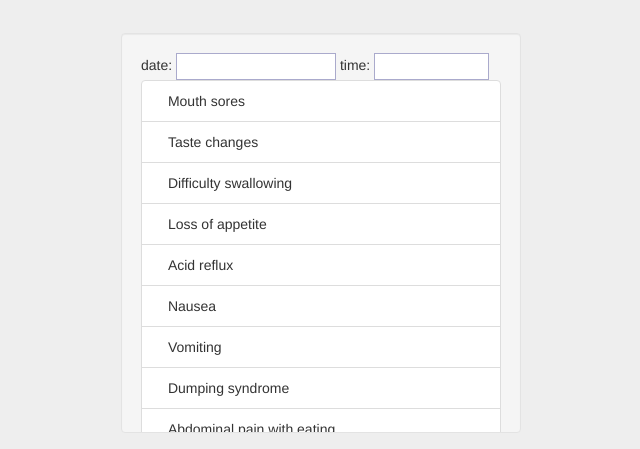
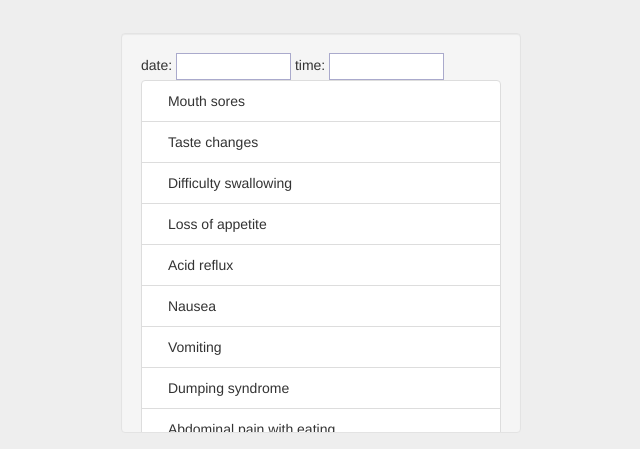
Before and after one commit to maodayezheng/nhs-nutrition-diary, a PHP site: page /symptoms.html in a window 1280 px wide. Shown: the part 57-506 px from the top of the page, without its empty margins (319-959 px from the left). Run offline with PHP 8.4, Linux system fonts and the light colour scheme; some web fonts are replaced.

Commit message:
topline fix

```diff
--- a/nhs-nutrition-diary/WebContent/css/standardPage.css
+++ b/nhs-nutrition-diary/WebContent/css/standardPage.css
@@ -83,7 +83,7 @@ input.date {
     padding: 3px;
     background: #fff;
     border: 1px solid #aac;
-    width: 160px;
+    width: 115px;
 }
 
 #myform {
```
